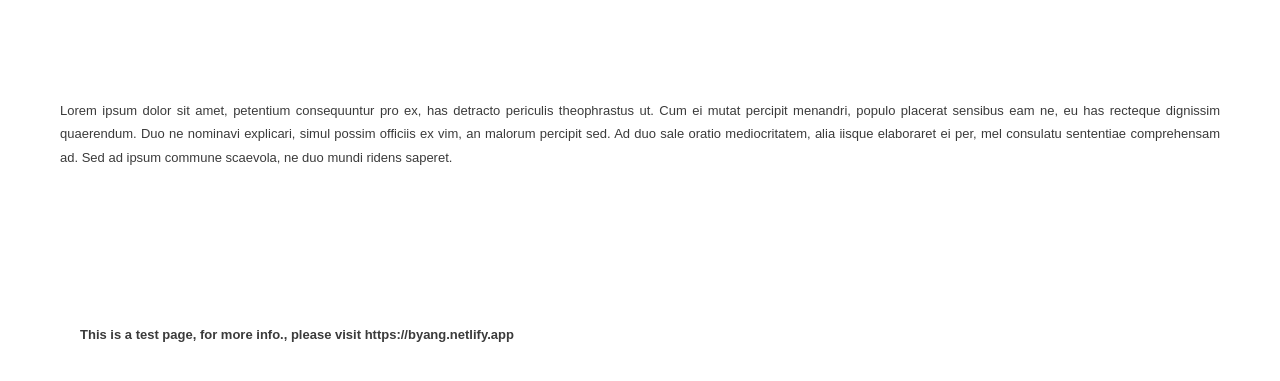
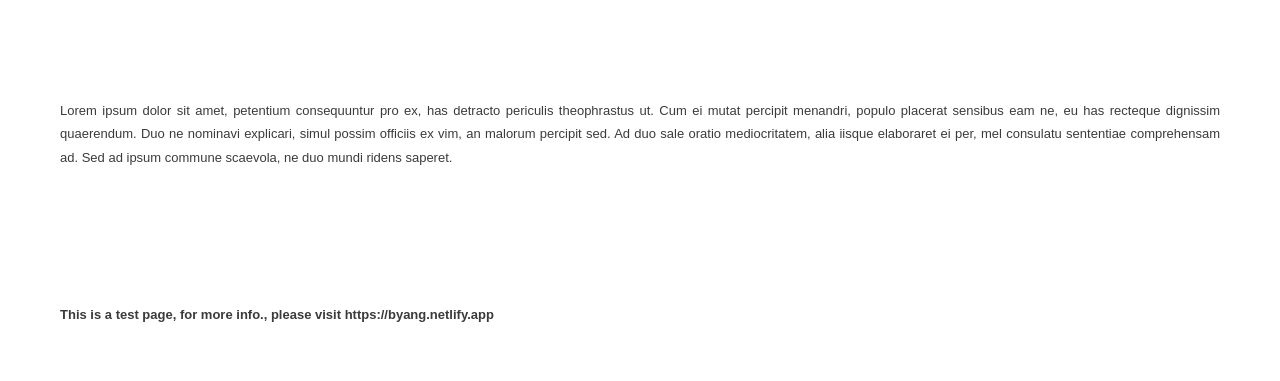
Before and after one commit to Bowen999/Bowen999.github.io, a plain HTML site: page index.html in a window 1280 px wide. Shown: the part 117-498 px from the top of the page. Drawn offline with Linux system fonts and the light colour scheme.

Commit message:
Update style.css

```diff
--- a/style.css
+++ b/style.css
@@ -436,7 +436,7 @@ h2 {
 
 h4 {
 	font-family: Arial, sans-serif;
-	padding: 80px;
+	padding: 60px;
     font-weight: bold; /* Making it bold */
 }
 
```
